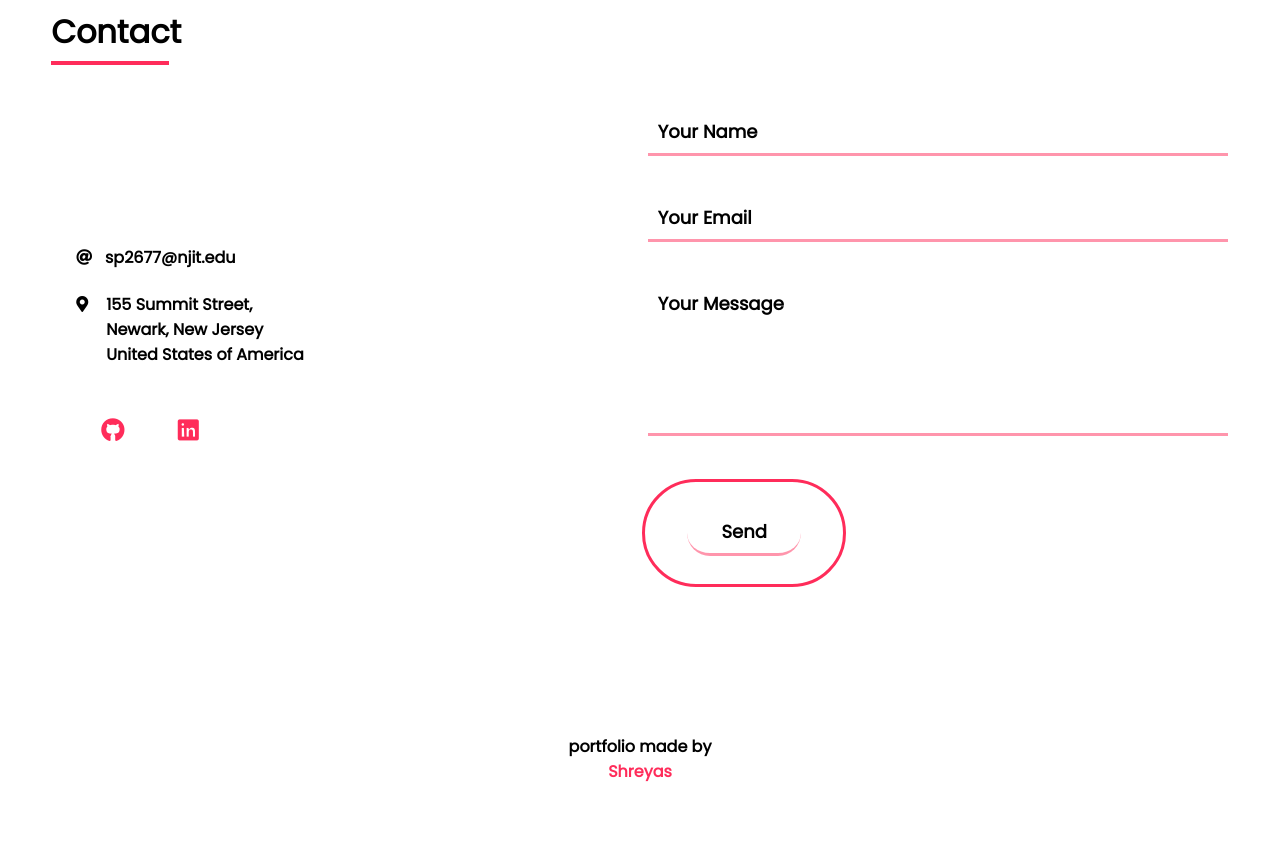
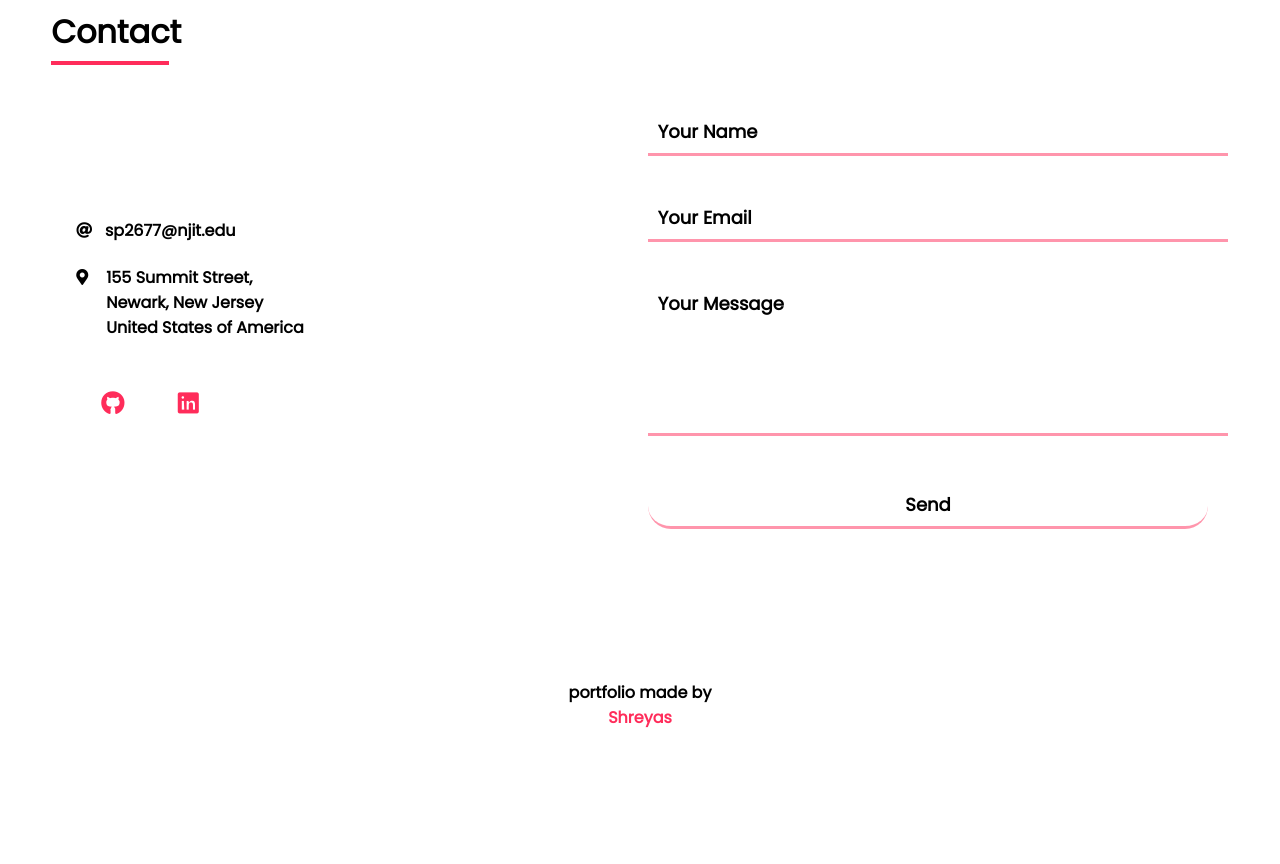
Before and after one commit to ShreyasArthur/MyPortfolio, a plain HTML site: page index.html in a window 1280 px wide. Shown: the part 2997-3861 px from the top of the page. After the commit the page ends 3807 px from the top, so only its background shows below. Drawn offline with nearby package versions, Linux system fonts and the light colour scheme.

Commit message:
Update index.html

```diff
--- a/index.html
+++ b/index.html
@@ -166,7 +166,7 @@
             <input type="text" placeholder="Your Name" required>
             <input type="email" placeholder="Your Email" required><br>
             <textarea placeholder="Your Message" required rows="5"></textarea><br>
-            <button class="btn_one"><input type="submit" button class="btn_one" value="Send"></button>
+            <input type="submit" button class="btn_one" value="Send">
           </form>
         </td>
       </tr>
```
